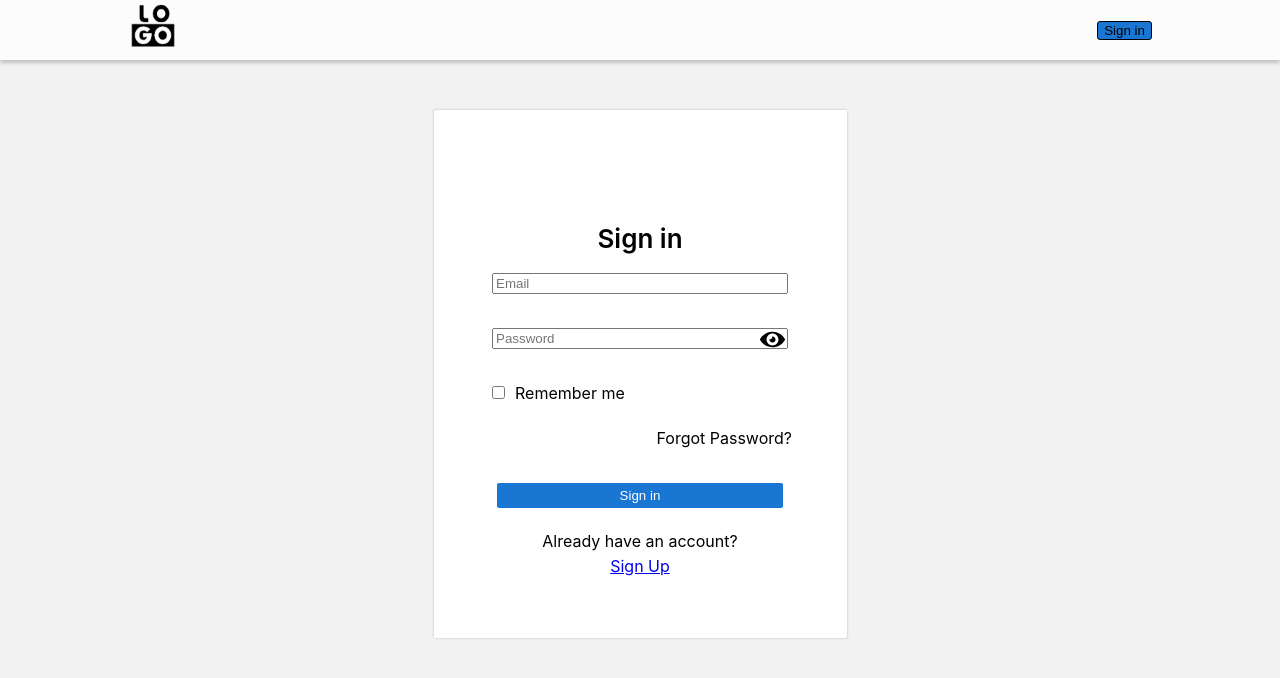
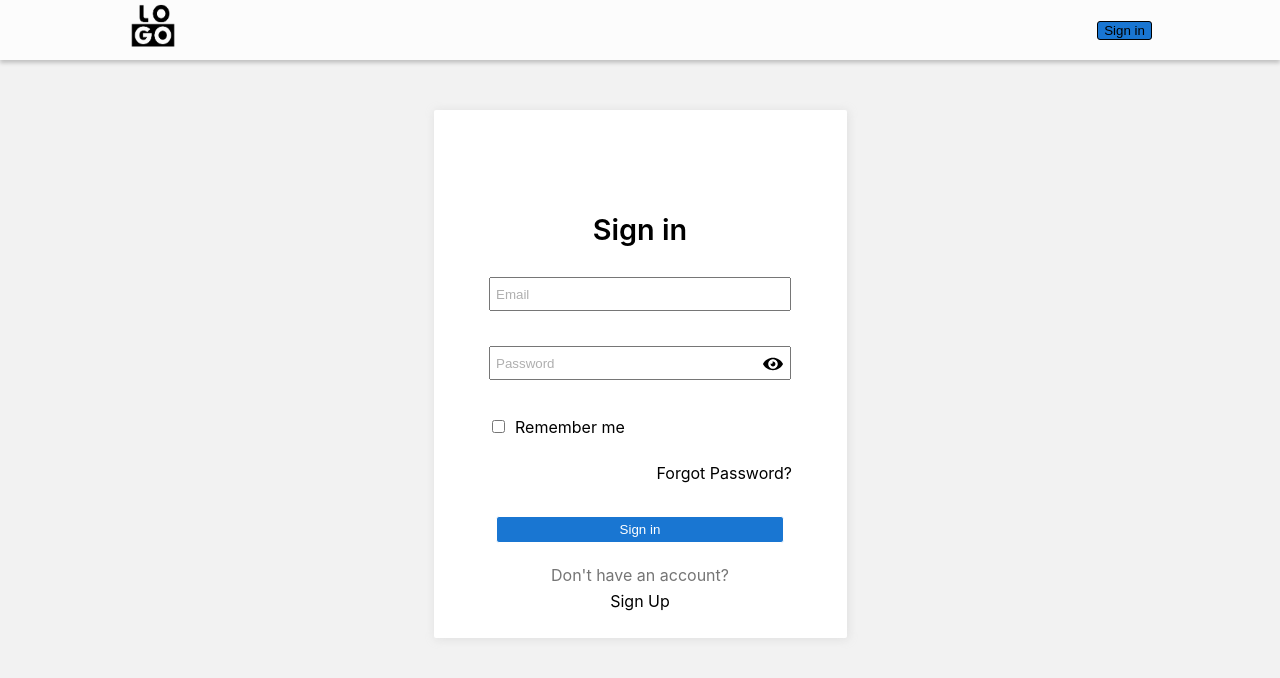
Before and after one commit to Traigel/Learning-Cards, a React (Create React App) app: page /#/login in a window 1280 px wide. Shown: the top 678 px of the page. Built offline with nearby package versions, Linux system fonts and the light colour scheme; no server answers.

Commit message:
styles: sign in component small refactor and styles

```diff
--- a/src/common/components/eyeOnOff/EyeOnOff.tsx
+++ b/src/common/components/eyeOnOff/EyeOnOff.tsx
@@ -1,11 +1,10 @@
-import React, {useState} from 'react'
-
+import React from 'react'
 
 export const EyeOnOff = (props: EyeOnOffPropsType) => {
 
     switch (props.onOff) {
         case false: {
-            return <svg width="25px" height="25px" xmlns="http://www.w3.org/2000/svg" viewBox="0 0 612 612"
+            return <svg width="20px" height="20px" xmlns="http://www.w3.org/2000/svg" viewBox="0 0 612 612"
                         className={props.className} onClick={props.onClick}>
                 <g>
                     <g>
@@ -51,7 +50,7 @@ export const EyeOnOff = (props: EyeOnOffPropsType) => {
             </svg>
         }
         case true: {
-            return <svg width="25px" height="25px" viewBox="0 0 24 24" xmlns="http://www.w3.org/2000/svg"
+            return <svg width="20px" height="20px" viewBox="0 0 24 24" xmlns="http://www.w3.org/2000/svg"
                         className={props.className} onClick={props.onClick}>
                 <path
                     d="M4.707 3.293a1 1 0 0 0-1.414 1.414l2.424 2.424c-1.43 1.076-2.678 2.554-3.611 4.422a1 1 0 0 0 0 .894C4.264 16.764 8.096 19 12 19c1.555 0 3.1-.355 4.53-1.055l2.763 2.762a1 1 0 0 0 1.414-1.414l-16-16zm10.307 13.135c-.98.383-2 .572-3.014.572-2.969 0-6.002-1.62-7.87-5 .817-1.479 1.858-2.62 3.018-3.437l2.144 2.144a3 3 0 0 0 4.001 4.001l1.72 1.72zm3.538-2.532c.483-.556.926-1.187 1.318-1.896-1.868-3.38-4.9-5-7.87-5-.112 0-.224.002-.336.007L9.879 5.223A10.215 10.215 0 0 1 12 5c3.903 0 7.736 2.236 9.894 6.553a1 1 0 0 1 0 .894 13.106 13.106 0 0 1-1.925 2.865l-1.417-1.416z"/>
@@ -59,6 +58,7 @@ export const EyeOnOff = (props: EyeOnOffPropsType) => {
         }
     }
 }
+
 //type
 type EyeOnOffPropsType = {
     onOff: boolean
--- a/src/common/components/superInputText/SuperInputText.module.css
+++ b/src/common/components/superInputText/SuperInputText.module.css
@@ -4,9 +4,9 @@
 
 .errorInput {
     border: 3px solid #0F4787;
-    background: red;
+    background: rgba(255, 0, 0, 0.59);
 }
 
 .error {
-    color: red;
+    color: rgba(255, 0, 0, 0.55);
 }
--- a/src/features/login/Login.module.css
+++ b/src/features/login/Login.module.css
@@ -3,12 +3,11 @@
     justify-content: center;
     align-items: center;
     flex-direction: column;
-    margin-left: auto;
-    margin-right: auto;
+    margin: 0 auto;
     width: 413px;
     height: 528px;
     background: #FFFFFF;
-    box-shadow: 1px 1px 2px rgba(0, 0, 0, 0.1), -1px -1px 2px rgba(0, 0, 0, 0.1);
+    box-shadow: 1px 1px 10px rgba(187, 187, 187, 0.35);
     border-radius: 2px;
 }
 
@@ -21,24 +20,54 @@
 }
 
 .title {
-    font-size: 26px;
+    font-size: 1.8rem;
     font-weight: 600;
-    margin-bottom: 10px;
+    user-select: none;
+}
+
+.forgotPassTitle:hover {
+    color: #2d2157;
+}
+
+.haveAccountTitle {
+    color: #757575;
+    user-select: none;
+}
+
+.signUpTitle {
+    user-select: none;
+    text-decoration: none;
+    color: black;
+}
+
+.signUpTitle:hover {
+    color: #072c57;
 }
 
 .inputForm input {
+    padding: 5px;
+    height: 20px;
     width: 80%;
+}
+
+.inputForm input:focus {
+    /*background-color: #0F4787;*/
+}
+
+.inputForm input::placeholder {
+    color: #afafaf;
 }
 
 .eye {
     position: absolute;
     margin-left: -28px;
-    margin-top: 2px;
+    margin-top: 8px;
 }
 
 .checkedForm {
     text-align: left;
     padding-left: 28px;
+    user-select: none;
 }
 
 .checkedForm input {
@@ -46,7 +75,9 @@
 }
 
 .error {
-    color: red;
+    padding-top: 5px;
+    font-size: 0.85rem;
+    color: rgba(215, 0, 0, 0.49);
     height: 20px;
     margin-bottom: 10px;
 }
--- a/src/features/login/Login.tsx
+++ b/src/features/login/Login.tsx
@@ -23,15 +23,15 @@ export const Login = () => {
             password: '',
             rememberMe: false
         },
-        validate: values => {           //валидация, обработка ошибок
+        validate: values => {
             const errors: FormikErrorType = {}
             if (!values.email) {
-                errors.email = 'Error email'
+                errors.email = 'enter your email'
             } else if (!/^[A-Z0-9._%+-]+@[A-Z0-9.-]+\.[A-Z]{2,4}$/i.test(values.email)) {
-                errors.email = 'Invalid email address'
+                errors.email = 'invalid email address'
             }
             if (values.password.length < 8) {
-                errors.password = 'Password must be more than 7 characters'
+                errors.password = 'password must be more than 7 characters'
             }
             return errors
         },
@@ -48,9 +48,7 @@ export const Login = () => {
     return (
         <div className={styles.loginBlock}>
             <div className={styles.loginContainer}>
-                <div className={styles.title}>
-                    Sign in
-                </div>
+                <h2 className={styles.title}>Sign in</h2>
                 <form onSubmit={formik.handleSubmit}>
                     <div className={styles.inputForm}>
                         <SuperInputText
@@ -84,18 +82,17 @@ export const Login = () => {
                         />
                     </div>
                     <div className={styles.forPass}>
-                        <NavLink to={'/forgot'}>Forgot Password?</NavLink>
+                        <NavLink to={'/forgot'} className={styles.forgotPassTitle}>Forgot Password?</NavLink>
                     </div>
                     <div className={styles.buttonForm}>
                         <SuperButton type="submit">Sign in</SuperButton>
                     </div>
-                    <div>
-                        Already have an account?
+                    <div className={styles.haveAccountTitle}>
+                        Don't have an account?
                     </div>
-                    <NavLink to={'/register'}>Sign Up</NavLink>
+                    <NavLink to={'/register'} className={styles.signUpTitle}>Sign Up</NavLink>
                 </form>
             </div>
-
         </div>
     )
 }
--- a/src/features/registration/Registration.module.css
+++ b/src/features/registration/Registration.module.css
@@ -2,17 +2,16 @@
     color: red;
 }
 
-.containerForm {
+.formContainer {
     display: flex;
     justify-content: center;
     align-items: center;
     flex-direction: column;
-    margin-left: auto;
-    margin-right: auto;
+    margin: 0 auto;
     width: 413px;
     height: 528px;
     background: #FFFFFF;
-    box-shadow: 1px 1px 2px rgba(0, 0, 0, 0.1), -1px -1px 2px rgba(0, 0, 0, 0.1);
+    box-shadow: 1px 1px 10px rgba(187, 187, 187, 0.35);
     border-radius: 2px;
 }
 
@@ -34,7 +33,7 @@
     color: #1565c0
 }
 
-.signUp {
+.signUpTitle {
     padding: 10px 0 50px 0;
     font-family: 'Montserrat', sans-serif;
     font-style: normal;
--- a/src/features/registration/Registration.tsx
+++ b/src/features/registration/Registration.tsx
@@ -1,7 +1,7 @@
 import React, {useState} from 'react'
 import SuperInputText from '../../common/components/superInputText/SuperInputText';
 import {useFormik} from 'formik';
-import s from './Registration.module.css'
+import styles from './Registration.module.css'
 import SuperButton from '../../common/components/superButton/SuperButton';
 import {Navigate, NavLink} from 'react-router-dom';
 import {useAppDispatch, useAppSelector} from '../../common/hooks/hooks';
@@ -65,12 +65,12 @@ export const Registration = () => {
         return <Navigate to={'/'}/>
     }
 
-    return <div className={s.containerForm}>
-
-        <h1 className={s.signUp}>Sign Up</h1>
+    return (
+        <div className={styles.formContainer}>
+            <h2 className={styles.signUpTitle}>Sign Up</h2>
             <div>
                 <form onSubmit={formik.handleSubmit}>
-                <div className={s.inputSize}>
+                    <div className={styles.inputSize}>
                         <SuperInputText
                             autoComplete="email"
                             placeholder="Email"
@@ -79,12 +79,11 @@ export const Registration = () => {
                             {...formik.getFieldProps('email')}
                         />
                     </div>
-                <div className={s.errorConfirmPass}>
+                    <div className={styles.errorConfirmPass}>
                         {formik.touched.email && formik.errors.email &&
-                        <div className={s.errorFormik}>{formik.errors.email}</div>}
+                            <div className={styles.errorFormik}>{formik.errors.email}</div>}
                     </div>
-
-                <div className={s.inputSize}>
+                    <div className={styles.inputSize}>
                         <SuperInputText
                             autoComplete="current-password"
                             placeholder="Password"
@@ -93,11 +92,11 @@ export const Registration = () => {
                             {...formik.getFieldProps('password')}
                         />
                     </div>
-                <div className={s.errorConfirmPass}>
+                    <div className={styles.errorConfirmPass}>
                         {formik.touched.password && formik.errors.password &&
-                        <div className={s.errorFormik}>{formik.errors.password}</div>}
+                            <div className={styles.errorFormik}>{formik.errors.password}</div>}
                     </div>
-                <div className={s.inputSize}>
+                    <div className={styles.inputSize}>
                         <SuperInputText
                             autoComplete="current-password"
                             placeholder="confirmPassword"
@@ -106,26 +105,25 @@ export const Registration = () => {
                             {...formik.getFieldProps('confirmPassword')}
                         />
                     </div>
-                <div className={s.errorConfirmPass}>
+                    <div className={styles.errorConfirmPass}>
                         {formik.touched.confirmPassword && formik.errors.confirmPassword &&
-                        <div className={s.errorFormik}>{formik.errors.confirmPassword}</div>}
+                            <div className={styles.errorFormik}>{formik.errors.confirmPassword}</div>}
                     </div>
-                <div className={s.errorConfirmPass}>
+                    <div className={styles.errorConfirmPass}>
 
-                    <EyeOnOff className={s.visibleEye} onClick={togglePassword} onOff={passwordShow}/>
+                        <EyeOnOff className={styles.visibleEye} onClick={togglePassword} onOff={passwordShow}/>
                     </div>
                     <div>
-                    <EyeOnOff className={s.visibleConfirmEye} onClick={toggleConfirmPassword}
+                        <EyeOnOff className={styles.visibleConfirmEye} onClick={toggleConfirmPassword}
                                   onOff={confirmPasswordShow}/>
                     </div>
-                <div className={s.bottomBlock}>
-                    <SuperButton className={s.buttonReg} type={'submit'}>Sign Up </SuperButton>
+                    <div className={styles.bottomBlock}>
+                        <SuperButton className={styles.buttonReg} type={'submit'}>Sign Up </SuperButton>
                         <h5>Already have an account?</h5>
                         <NavLink to={'/login'}>Sign In</NavLink>
                     </div>
                 </form>
             </div>
-
-
         </div>
+    )
 }
```
Also changed, not shown: src/common/components/superButton/SuperButton.module.css (line endings or trailing spaces). Lines whose indentation alone changed are shown as unchanged.
